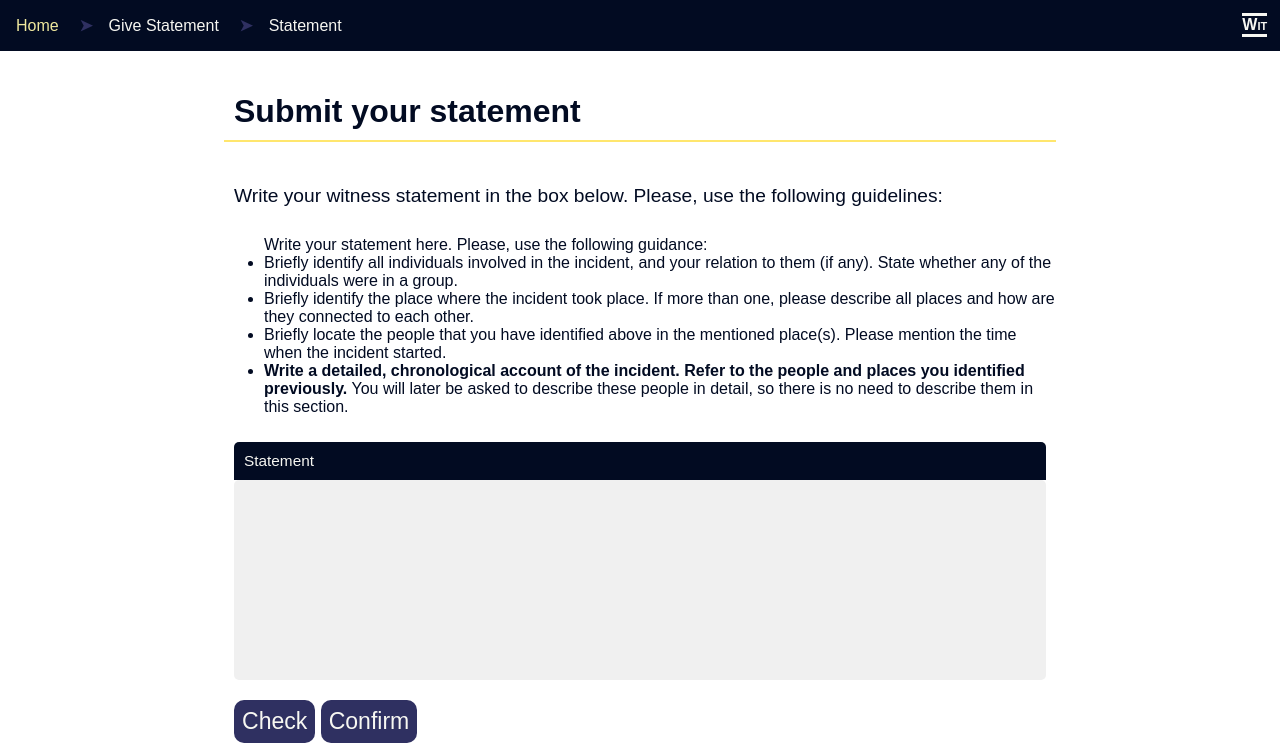
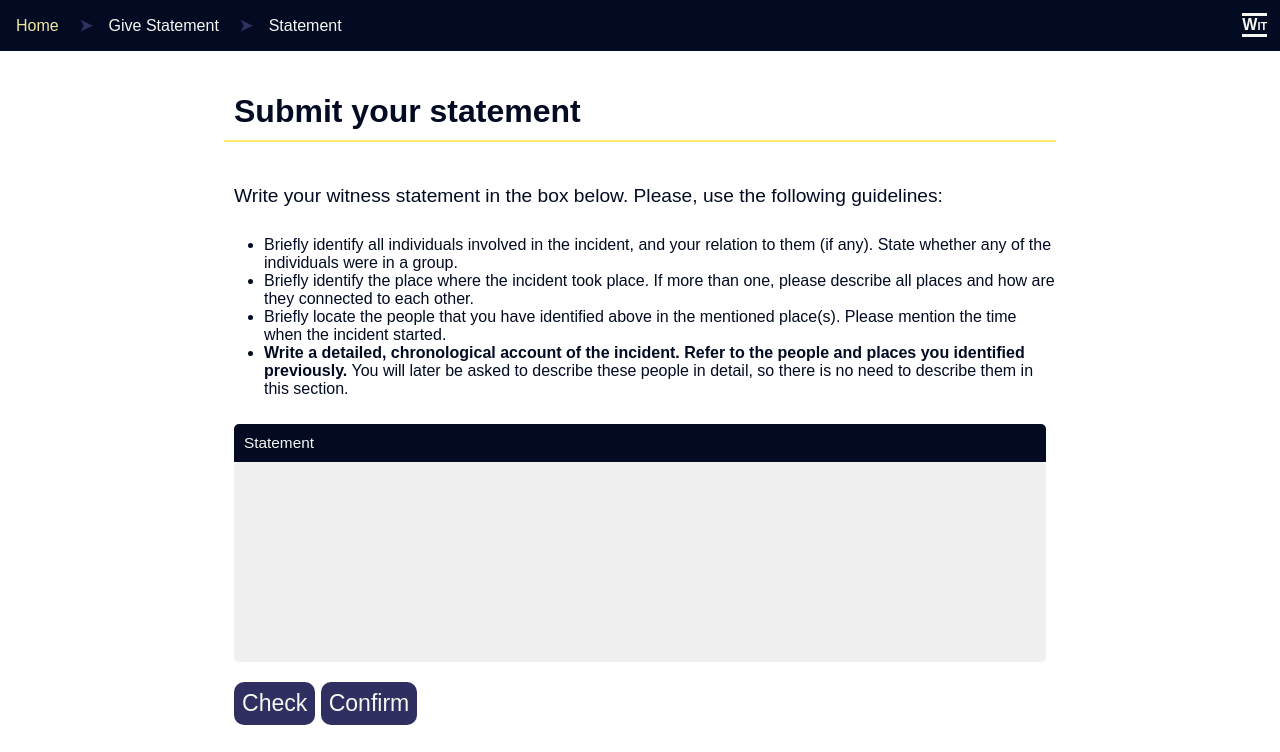
Before and after one commit to vixus0/wit, a Flask app: page /give-statement/statement in a window 1280 px wide. Shown: the top 752 px of the page. After the commit the page ends 725 px from the top, so only its background shows below. Run offline with Flask 2, Linux system fonts and the light colour scheme.

Commit message:
fix typo

```diff
--- a/templates/witness_statement.html
+++ b/templates/witness_statement.html
@@ -3,7 +3,7 @@
 <h1>Submit your statement</h1>
 <p class="guidance">
 Write your witness statement in the box below. Please, use the following guidelines:
-<ul>Write your statement here. Please, use the following guidance:
+<ul>
 	<li>Briefly identify all individuals involved in the incident, and your relation to them (if any). State whether any of the individuals were in a group. </li>
 	<li>Briefly identify the place where the incident took place. If more than one, please describe all places and how are they connected to each other. </li>
 	<li>Briefly locate the people that you have identified above in the mentioned place(s). Please mention the time when the incident started. </li>
```
